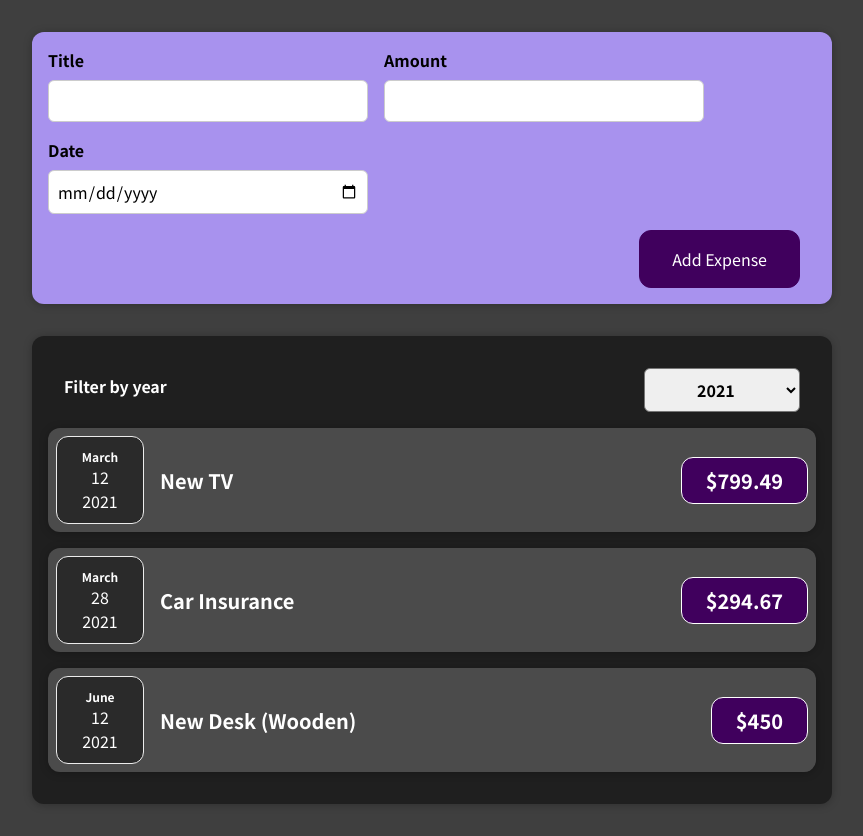
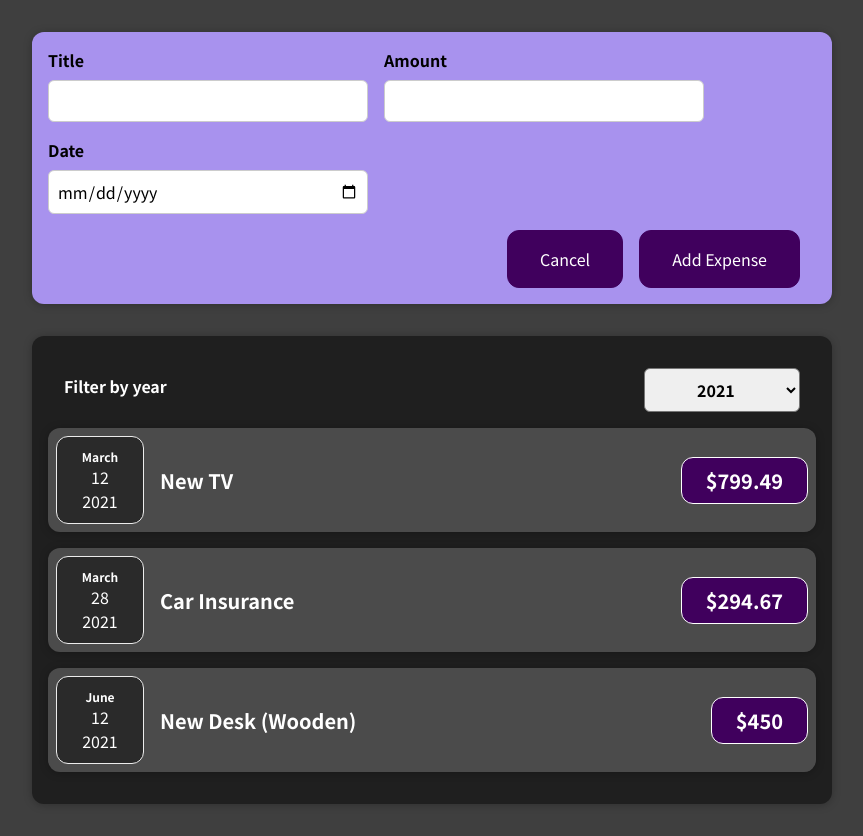
Before and after one commit to Dakota-Leonard/expense-tracker, a React (Create React App) app: page / in a window 1280 px wide. Both pictures are taken after a click on the button "Add New Expense". Shown: the whole page, without its empty margins (208-1071 px from the left). Built offline with nearby package versions, Linux system fonts and the light colour scheme.

Commit message:
Add cancel button to ExpenseForm component

```diff
--- a/src/components/NewExpense/ExpenseForm.js
+++ b/src/components/NewExpense/ExpenseForm.js
@@ -89,6 +89,9 @@
         </div>
       </div>
       <div className="new-expense_actions">
+        <button type="button" onClick={props.cancelEditing}>
+          Cancel
+        </button>
         <button type="submit">Add Expense</button>
       </div>
     </form>
--- a/src/components/NewExpense/NewExpense.js
+++ b/src/components/NewExpense/NewExpense.js
@@ -13,19 +13,28 @@
       id: Math.random().toString(),
     };
     props.onAddExpense(formData);
-    setIsEditing(!isEditing);
+    setIsEditing(false);
   };
 
-  const addExpenseClickHander = prevData => {
-    setIsEditing(!isEditing);
+  const addExpenseClickHandler = prevData => {
+    setIsEditing(true);
+  };
+
+  const cancelEditingClickHandler = () => {
+    setIsEditing(false);
   };
 
   return (
     <div className="new-expense">
       {!isEditing && (
-        <button onClick={addExpenseClickHander}>Add New Expense</button>
+        <button onClick={addExpenseClickHandler}>Add New Expense</button>
       )}
-      {isEditing && <ExpenseForm onUserFormSubmit={userFormSubmitHandler} />}
+      {isEditing && (
+        <ExpenseForm
+          onUserFormSubmit={userFormSubmitHandler}
+          cancelEditing={cancelEditingClickHandler}
+        />
+      )}
     </div>
   );
 };
```
